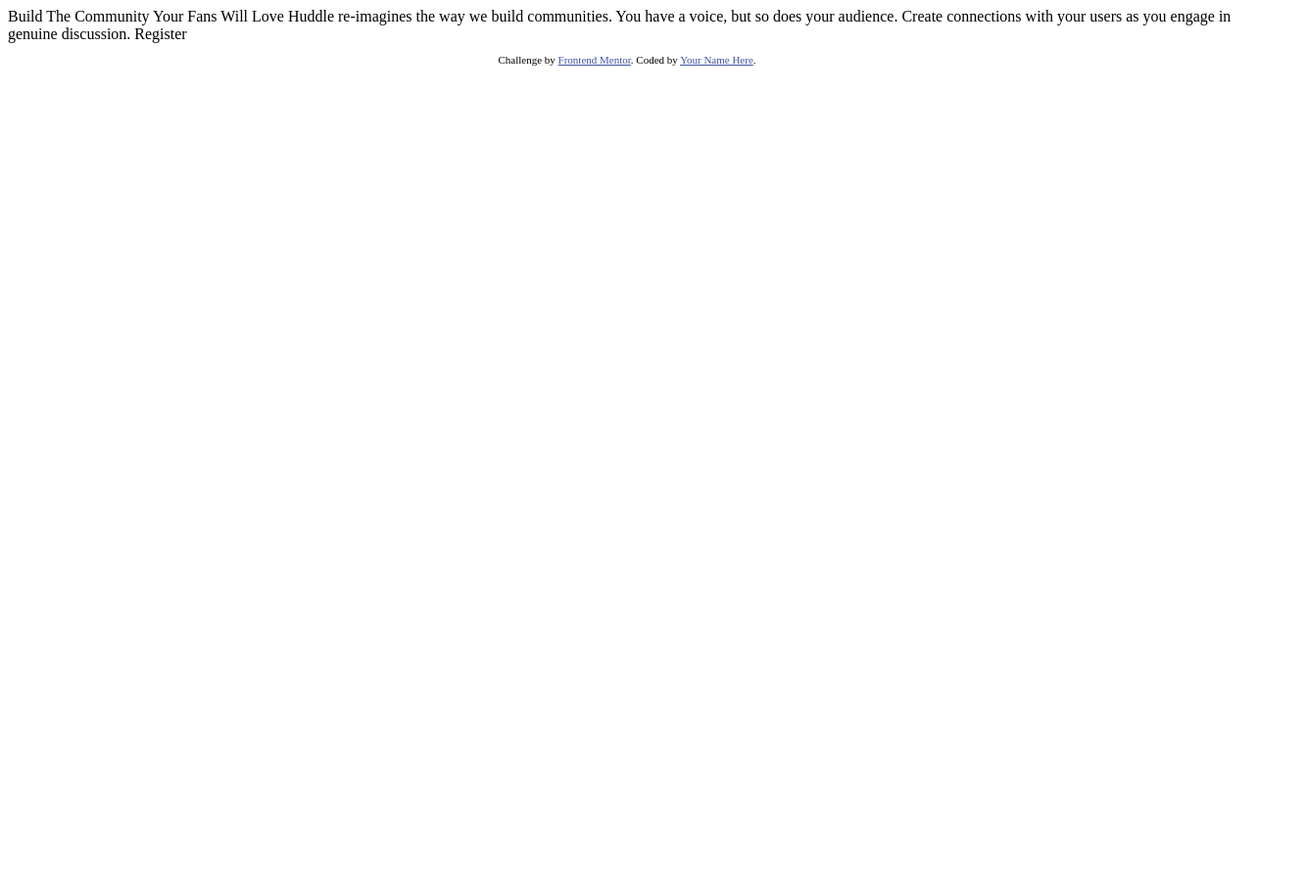
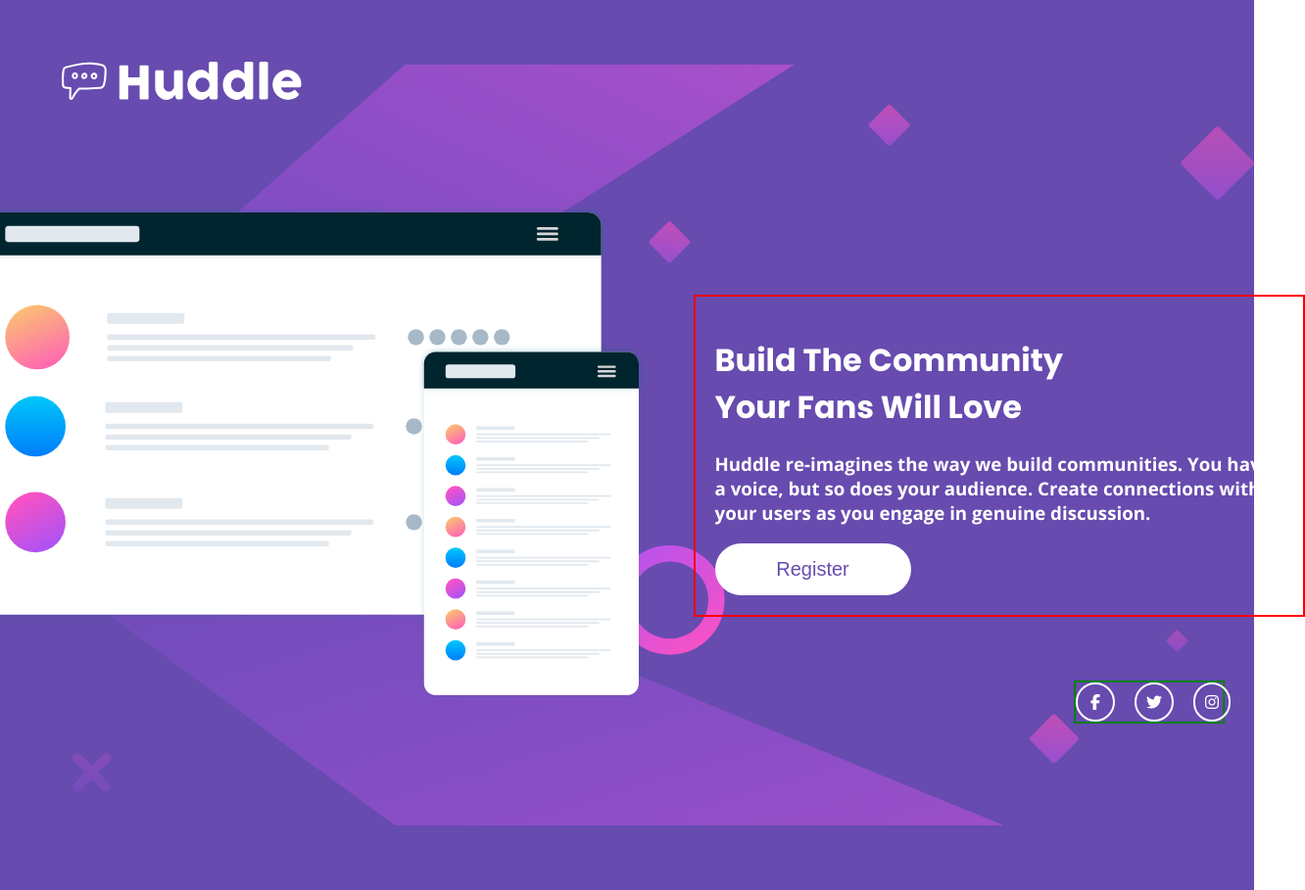
Before and after one commit to aufalfirdausi/fem-huddle-landing-page-with-single-introductory-section-master, a plain HTML site: page index.html in a window 1280 px wide. Shown: the whole page at 98% size, 1332 px wide, since content can reach past the window. Before the commit the page ends 800 px from the top, so only its background shows below. Drawn offline with nearby package versions, Linux system fonts and the light colour scheme.

Commit message:
fiished chllengge huddle landing

```diff
--- a/index.html
+++ b/index.html
@@ -5,29 +5,53 @@
   <meta name="viewport" content="width=device-width, initial-scale=1.0"> <!-- displays site properly based on user's device -->
 
   <link rel="icon" type="image/png" sizes="32x32" href="./images/favicon-32x32.png">
-
+  <link rel="stylesheet" href="https://fonts.googleapis.com/css2?family=Poppins:ital,wght@0,100;0,200;0,300;0,400;0,500;0,600;0,700;0,800;0,900;1,100;1,200;1,300;1,400;1,500;1,600;1,700;1,800;1,900&display=swap" >
+  <link rel="stylesheet" href="https://fonts.googleapis.com/css2?family=Open+Sans:ital,wght@0,300..800;1,300..800&display=swap">
   <title>Frontend Mentor | Huddle landing page with single introductory section</title>
+  <link rel="stylesheet" href="main.css">
+  <link rel="stylesheet" href="https://cdnjs.cloudflare.com/ajax/libs/font-awesome/6.7.2/css/all.min.css" integrity="sha512-Evv84Mr4kqVGRNSgIGL/F/aIDqQb7xQ2vcrdIwxfjThSH8CSR7PBEakCr51Ck+w+/U6swU2Im1vVX0SVk9ABhg==" crossorigin="anonymous" referrerpolicy="no-referrer"/>
 
   <!-- Feel free to remove these styles or customise in your own stylesheet 👍 -->
-  <style>
-    .attribution { font-size: 11px; text-align: center; }
-    .attribution a { color: hsl(228, 45%, 44%); }
-  </style>
 </head>
 <body>
 
-  Build The Community Your Fans Will Love
+  <div class="container">
+  <div class="logo">
+    <img src="logo.svg" alt="">
+  </div>
 
-  Huddle re-imagines the way we build communities. You have a voice, but so does your audience.
-  Create connections with your users as you engage in genuine discussion.
+  <div class="content">
+  <div>
+    <img src="illustration-mockups.svg" alt="">
+  </div>
 
-  Register
+  <div class="description">
 
-  <footer>
+    <h1>Build The Community Your Fans Will Love</h1>
+
+  <h3>Huddle re-imagines the way we build communities. You have a voice, but so does your audience.
+  Create connections with your users as you engage in genuine discussion.</h3>
+
+  <button>Register</button>
+
+
+  </div>
+  </div>
+  <div class="icon">
+    <i class="fa-brands fa-facebook-f"></i>
+    <i class="fa-brands fa-twitter"></i>
+    <i class="fa-brands fa-instagram"></i>
+  </div>
+  </div>
+
+
+
+
+  <!--<footer>
     <p class="attribution">
       Challenge by <a href="https://www.frontendmentor.io?ref=challenge" target="_blank">Frontend Mentor</a>.
       Coded by <a href="#">Your Name Here</a>.
     </p>
-  </footer>
+  </footer -->
 </body>
 </html>
--- /dev/null
+++ b/main.css
@@ -0,0 +1,111 @@
+.attribution { font-size: 11px; text-align: center; }
+.attribution a { color: hsl(228, 45%, 44%); }
+
+body {
+    padding: 0;
+    margin: 0;
+}
+
+.container {
+    background-image: url(bg-desktop.svg);
+    background-position: center;
+    background-size: 100%;
+    background-repeat: no-repeat;
+    background-color: hsl(257, 40%, 49%);
+    min-height: 100vh;
+    display: flex;
+    justify-content: center;
+    align-items: center;
+    flex-direction: column;
+    padding: 0;
+    margin: 0;
+}
+
+.logo {
+    display: flex;
+    align-self: flex-start;
+}
+
+.content {
+    display: flex;
+    justify-content: center;
+    flex-direction: row;
+    align-items: center;
+    min-height: 100vh;
+    gap: 50px;
+
+}
+
+.description {
+    border: solid red 2px;
+    box-sizing: border-box;
+    padding: 20px;
+}
+
+.description h1{
+    color: white;
+    width: 400px;
+    font-family: 'Poppins';
+}
+
+.description h3 {
+    color: white;
+    width: 580px;
+    font-family: 'Open Sans';
+}
+
+.description button {
+    border: none;
+    outline: none;
+    background-color: white;
+    color: hsl(257, 40%, 49%);
+    padding: 15px;
+    width: 200px;
+    border-radius: 30px;
+    font-size: 20px;
+}
+
+.logo {
+    position: relative;
+    width: 300px;
+    top: 50px;
+    left: 50px;
+
+}
+
+.icon {
+    border: solid green 2px;
+    width: 150px;
+    display: flex;
+    gap: 20px;
+    align-self: flex-end;
+    position: relative;
+    bottom: 170px;
+    margin-right: 30px;
+}
+
+
+
+.fa-brands {
+    width: 30px;
+    color: white;
+    border: solid white 2px;
+    border-radius: 50px;
+    padding: 10px;
+}
+
+.fa-facebook-f:hover {
+    color: blue;
+}
+
+.fa-facebook-f  {
+    padding: 10px 13px;
+}
+
+.fa-twitter:hover {
+    color: rgb(87, 129, 242);
+}
+
+.fa-instagram:hover {
+    color: orange;
+}
```
Also changed, not shown: bg-desktop.svg (renamed from images/bg-desktop.svg), illustration-mockups.svg (renamed from images/illustration-mockups.svg), logo.svg (renamed from images/logo.svg).
